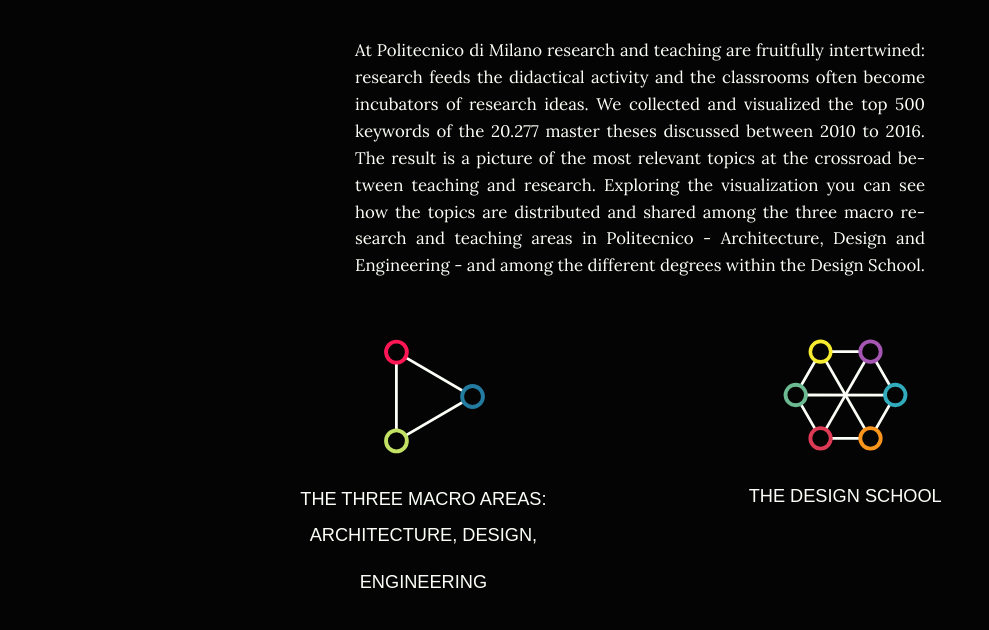
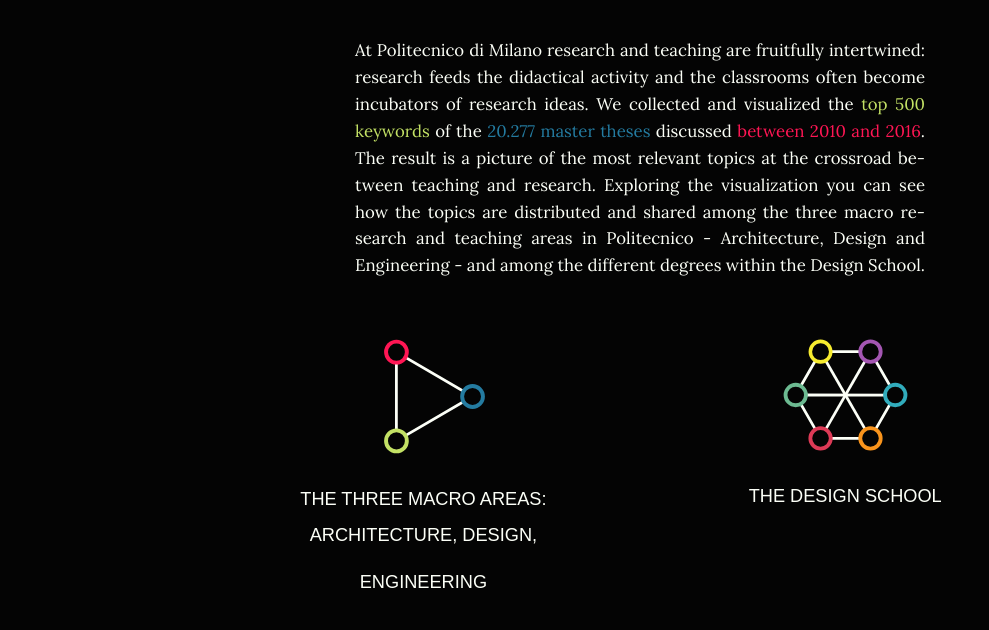
Before and after one commit to densitydesign/Polimatters, a plain HTML site: page index.html in a window 1280 px wide. Shown: the part 165-795 px from the top of the page, without its empty margins (0-989 px from the left). Drawn offline with nearby package versions, Linux system fonts and the light colour scheme; a web font is replaced by a local one.

Commit message:
highlight data in description

```diff
--- a/index.html
+++ b/index.html
@@ -22,7 +22,7 @@
 
     <div class="container header-box" role="heading">
         <h1 class="header-title title">Polimatters</h1>
-        <p class="header-copy copy">At Politecnico di Milano research and teaching are fruitfully intertwined: research feeds the didactical activity and the classrooms often become incubators of research ideas. We collected and visualized the top 500 keywords of the 20.277 master theses discussed between 2010 to 2016. The result is a picture of the most relevant topics at the crossroad between teaching and research. Exploring the visualization you can see how the topics are distributed and shared among the three macro research and teaching areas in Politecnico - Architecture, Design and Engineering - and among the different degrees within the Design School.</p>
+        <p class="header-copy copy">At Politecnico di Milano research and teaching are fruitfully intertwined: research feeds the didactical activity and the classrooms often become incubators of research ideas. We collected and visualized the <span class="keywords">top 500 keywords</span> of the <span class="theses">20.277 master theses</span> discussed <span class="years">between 2010 and 2016</span>. The result is a picture of the most relevant topics at the crossroad between teaching and research. Exploring the visualization you can see how the topics are distributed and shared among the three macro research and teaching areas in Politecnico - Architecture, Design and Engineering - and among the different degrees within the Design School.</p>
         <div class="header-interaction left">
             <a href="faculties.htm"><img src="img/keywords_faculty.svg" class="header-img" alt="icon related to faculty data"></a>
             <div class="header-button title long">
--- a/style.css
+++ b/style.css
@@ -185,15 +185,18 @@
     font-size: 1em;
 }
 
-.paolo {
+.paolo,
+.keywords {
     color: #c3e165;
 }
 
-.daniele {
+.daniele,
+.theses {
     color: #247ba0;
 }
 
-.michele {
+.michele,
+.years {
     color: #ff1654;
 }
 
```
